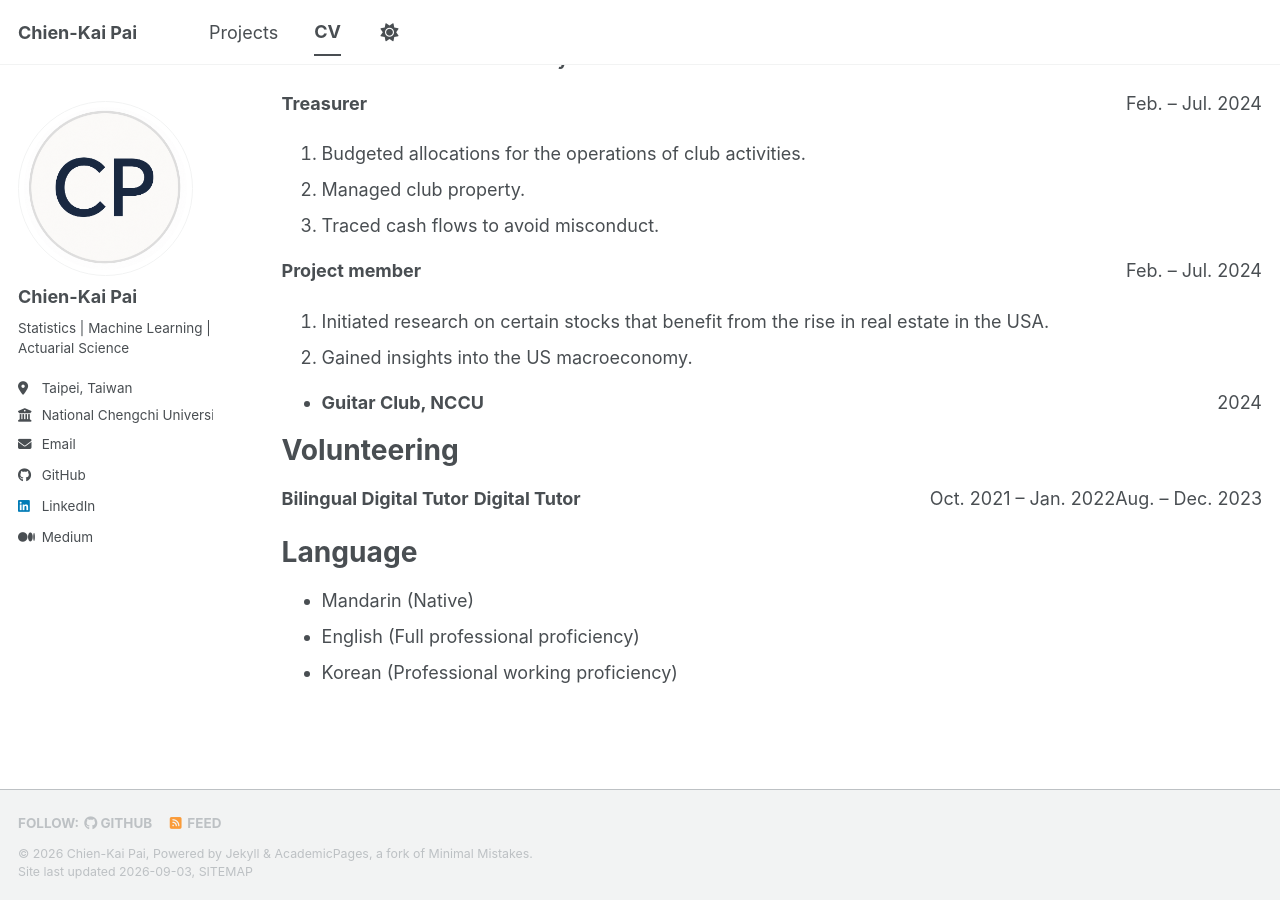
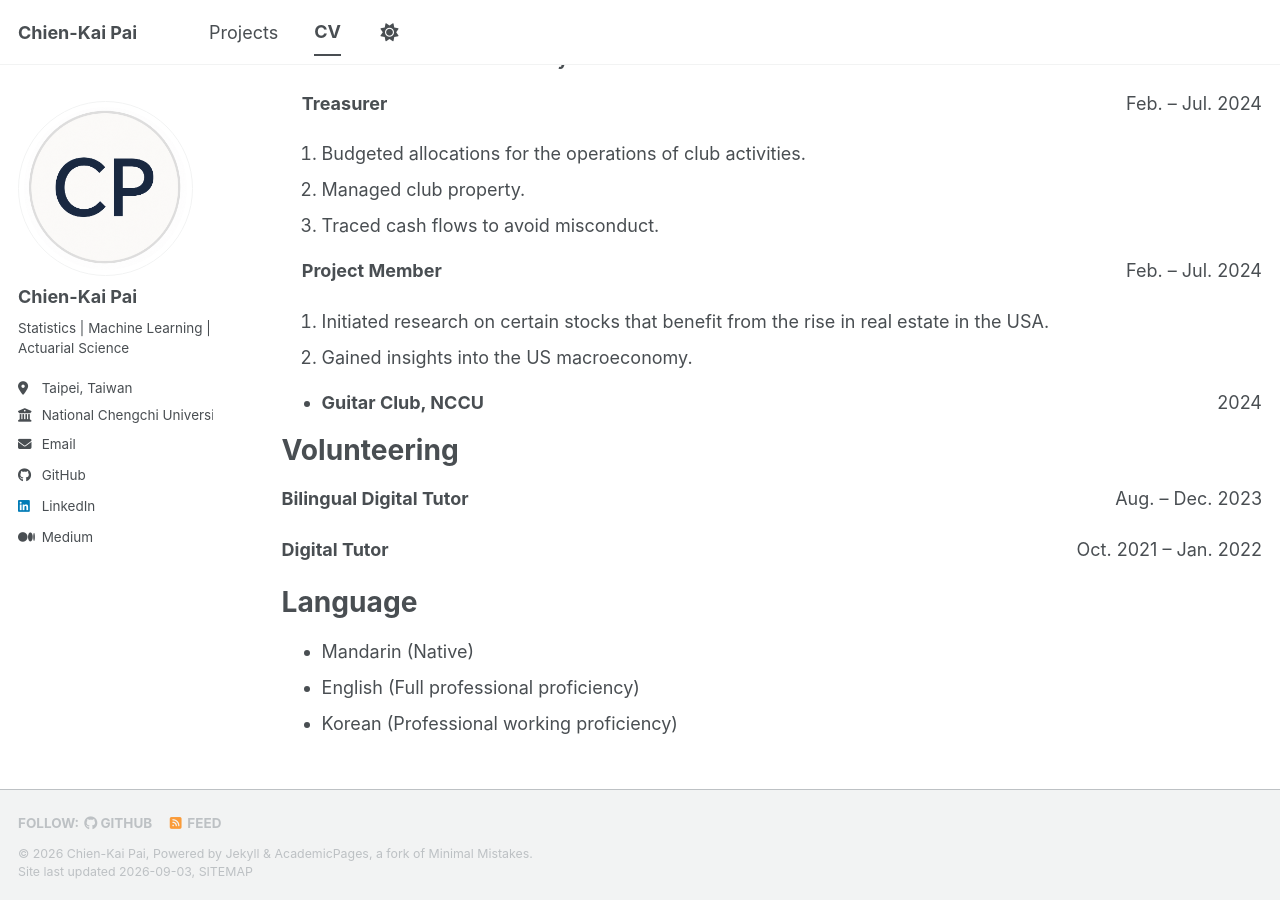
Before and after one commit to Allen9102/Allen9102.github.io, a Jekyll site: the page built from _pages/cv.md, in a window 1280 px wide and 900 px high, scrolled down 1495 px. Built offline with Jekyll 4.4.1, drawn with Linux system fonts in a browser that asks for light colours; a style sheet for code colours, icons or effects is not loaded; part of the change alters nothing that is shown.

Commit message:
Fix formatting in CV extracurricular activities
Corrected formatting and spacing in extracurricular activities section.

```diff
--- a/_pages/cv.md
+++ b/_pages/cv.md
@@ -47,22 +47,25 @@ Selected Projects
 
 Extracurricular Activities
 ======
-- **Securities Research Society** <span style="float: right;"> NCCU</span>
+- **Securities Research Society** <span style="float: right;">NCCU</span>
 
-**Treasurer** <span style="float: right;"> Feb. – Jul. 2024</span>
+&nbsp;&nbsp;&nbsp;&nbsp;**Treasurer** <span style="float: right;">Feb. – Jul. 2024</span>
+
 1. Budgeted allocations for the operations of club activities.
 2. Managed club property.
 3. Traced cash flows to avoid misconduct.
 
-**Project member** <span style="float: right;"> Feb. – Jul. 2024</span>
+&nbsp;&nbsp;&nbsp;&nbsp;**Project Member** <span style="float: right;">Feb. – Jul. 2024</span>
+
 1. Initiated research on certain stocks that benefit from the rise in real estate in the USA.
 2. Gained insights into the US macroeconomy.
 
-- **Guitar Club, NCCU** <span style="float: right;"> 2024</span>
+- **Guitar Club, NCCU** <span style="float: right;">2024</span>
 
 Volunteering
 ======
 **Bilingual Digital Tutor** <span style="float: right;"> Aug. – Dec. 2023</span>
+
 **Digital Tutor** <span style="float: right;"> Oct. 2021 – Jan. 2022</span>
 
 Language
```
